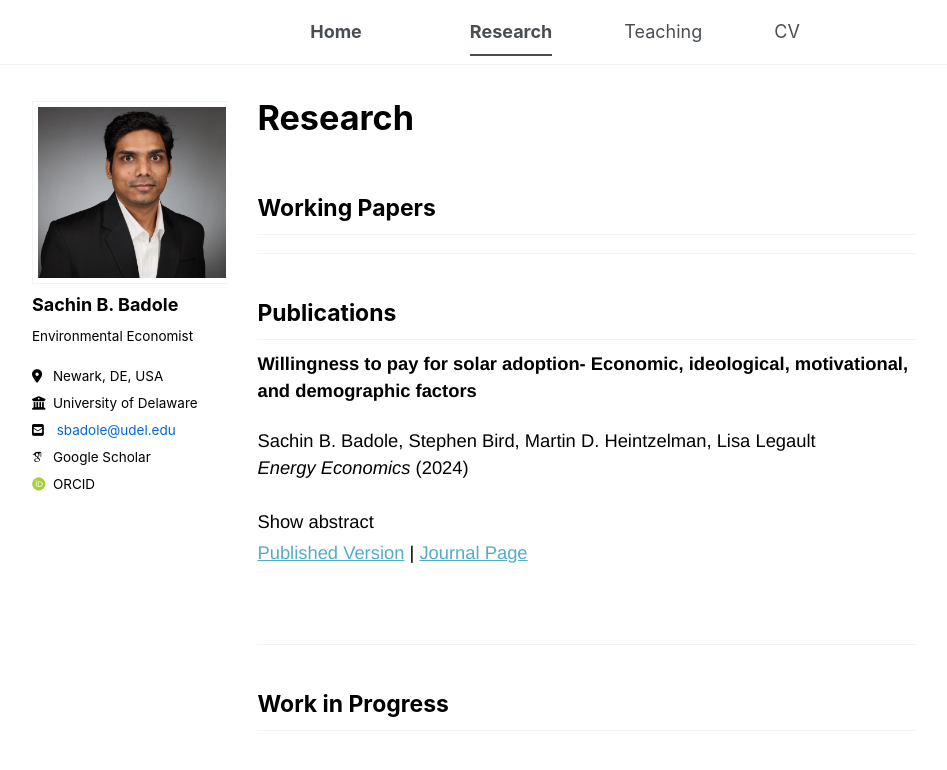
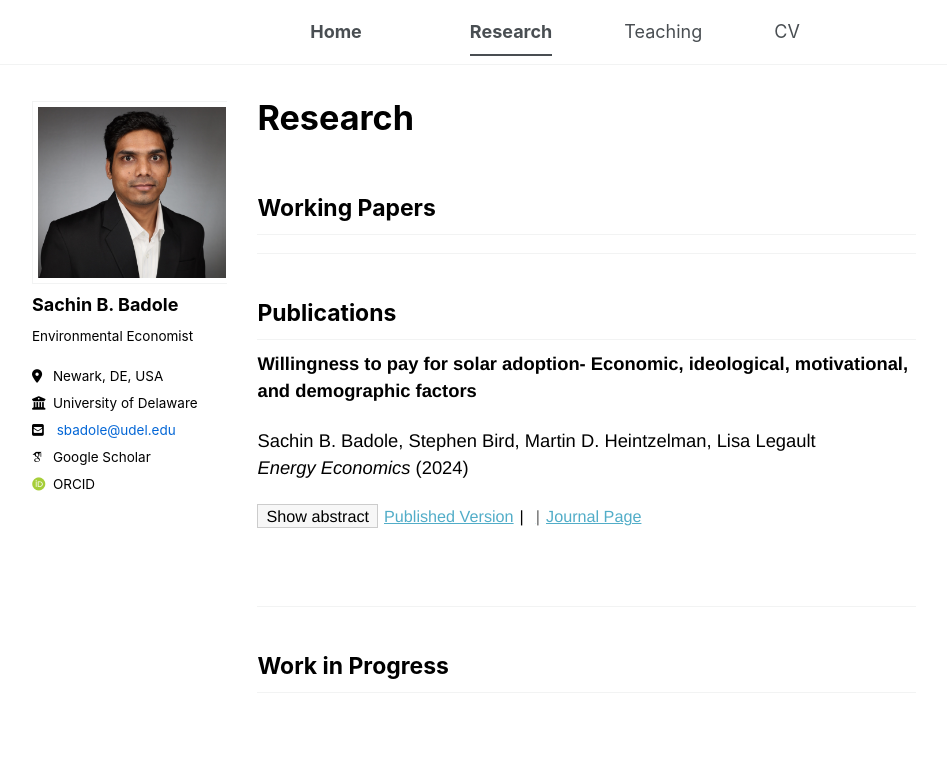
Before and after one commit to sachin-b-badole/sachin-b-badole.github.io, a Jekyll site: the page built from _pages/research.md, in a window 1280 px wide. Shown: the top 770 px of the page, without its empty margins (76-1023 px from the left). Built offline with Jekyll 4.4.1, drawn with Linux system fonts in a browser that asks for light colours; some web fonts are replaced; a script bundle is joined from its source files by our own code; library files that are not in the unit come from our copies.

Commit message:
Update custom.css

```diff
--- a/assets/css/custom.css
+++ b/assets/css/custom.css
@@ -368,7 +368,7 @@
   margin-bottom: 0.75rem;
 }
 
-/* Limit Research page*/
+/* Limit Research page
 .abs-btn {
   font-size: 0.8rem;
   padding: 2px 8px;
@@ -389,7 +389,7 @@
 }
 
 
-/* Abstract toggle styling */
+/* Abstract toggle styling
 
 details.abs-block {
   margin-top: 0.3rem;
@@ -407,20 +407,63 @@
   list-style: none;
 }
 
-/* remove default triangle marker */
+/* remove default triangle marker
 details.abs-block summary::-webkit-details-marker {
   display: none;
 }
 
-/* When open, show "(hide)" */
+/* When open, show "(hide)"
 details.abs-block[open] summary::after {
   content: " (hide)";
   font-weight: normal;
 }
 
-/* Abstract paragraph */
+/* Abstract paragraph
 details.abs-block p {
   margin-top: 0.4rem;
   font-size: 0.9rem;
   line-height: 1.4;
 }
+*/
+
+
+/*Date: jan 21, 2026 11pm*/
+/* Inline action bar for Research page */
+.paper-actions {
+  display: flex;
+  flex-wrap: wrap;
+  align-items: center;
+  gap: 6px;
+  font-size: 0.9rem;
+}
+
+/* Style for Summary toggle */
+.paper-actions summary {
+  cursor: pointer;
+  padding: 2px 8px;
+  border: 1px solid #ccc;
+  background: #f7f7f7;
+  display: inline;
+}
+
+.paper-actions details[open] summary::after {
+  content: " (hide)";
+}
+
+/* Hide default triangle */
+.paper-actions summary::-webkit-details-marker {
+  display: none;
+}
+
+/* Put separator before everything except first item */
+.paper-actions a::before {
+  content: "|";
+  margin: 0 6px;
+  color: #666;
+}
+
+/* Do not show separator before first link if abstract not present */
+.paper-actions a:first-of-type::before {
+  content: "";
+  margin: 0;
+}
```
